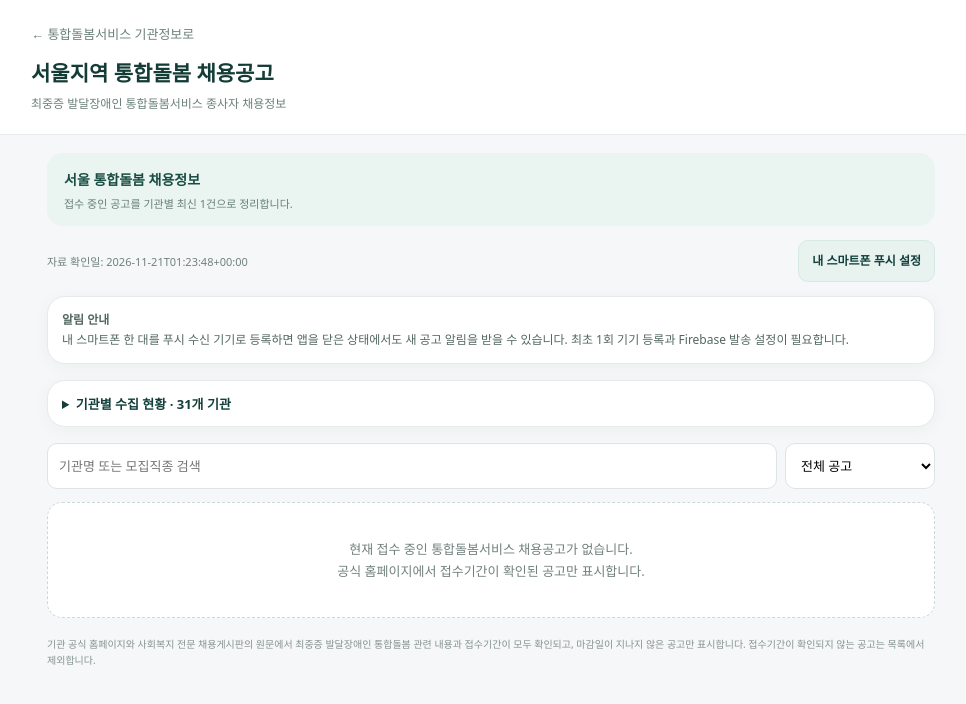
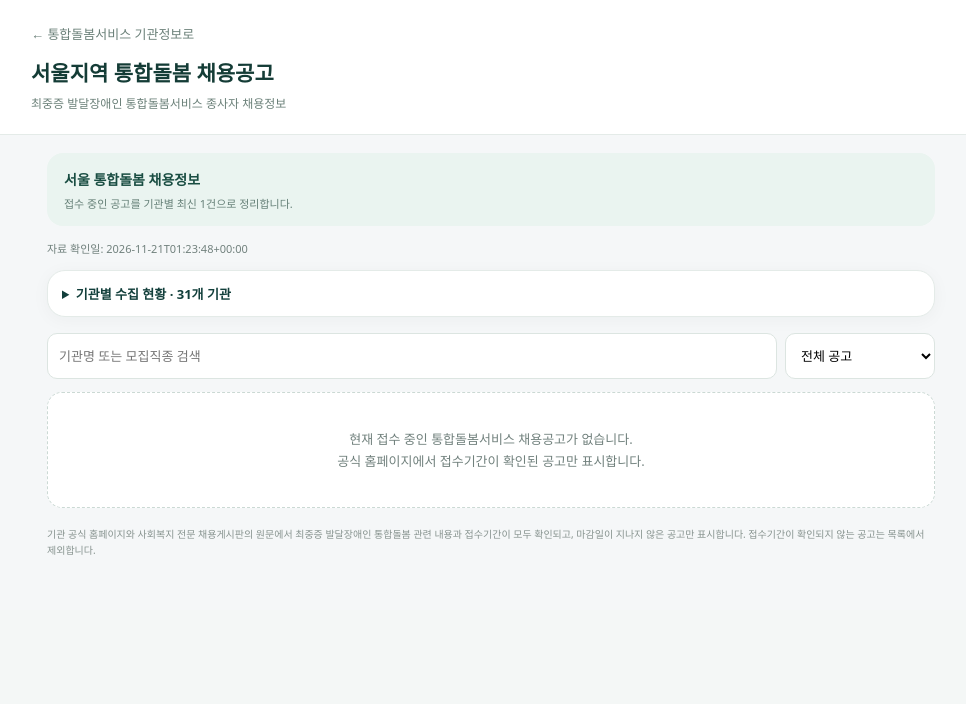
Before and after one commit to 79san2/integrated-care-seoul, a plain HTML site: page jobs.html in a window 1280 px wide. Shown: the whole page, without its empty margins (149-1115 px from the left). Drawn offline with Linux system fonts and the light colour scheme.

Commit message:
Hide one-time push setup control from recruitment screen; preserve background push

```diff
--- a/jobs.html
+++ b/jobs.html
@@ -19,8 +19,7 @@ body{background:#f5f7f8}button,a{-webkit-tap-highlight-color:transparent}button:
 <header class="hero"><div class="hero-inner"><a class="back" href="./">← 통합돌봄서비스 기관정보로</a><h1>서울지역 통합돌봄 채용공고</h1><p>최중증 발달장애인 통합돌봄서비스 종사자 채용정보</p></div></header>
 <main>
  <div class="job-summary"><strong>서울 통합돌봄 채용정보</strong><p>접수 중인 공고를 기관별 최신 1건으로 정리합니다.</p></div>
- <div class="toolbar"><span class="meta" id="checked">공고 자료 확인 중</span><div><a class="btn secondary" href="./push-setup.html" style="display:inline-block;text-decoration:none">내 스마트폰 푸시 설정</a></div></div>
- <div class="notice"><strong>알림 안내</strong><br>내 스마트폰 한 대를 푸시 수신 기기로 등록하면 앱을 닫은 상태에서도 새 공고 알림을 받을 수 있습니다. 최초 1회 기기 등록과 Firebase 발송 설정이 필요합니다.</div>
+ <div class="toolbar"><span class="meta" id="checked">공고 자료 확인 중</span><div></div></div>
  <div class="source-status"><details><summary id="sourceSummary">기관별 수집 현황 확인 중</summary><div class="source-status-body"><div class="status-counts" id="sourceCounts"></div><div class="status-list" id="sourceList"></div><div class="status-extra"><div class="status-extra-title">외부 채용정보 게시판</div><div class="status-list" id="externalSourceList"></div></div><p class="foot">‘조건에 맞는 공고 미검출’은 자동 수집에서 발견되지 않았다는 뜻이며, 실제 공고가 없음을 보장하지 않습니다. ‘미연결’은 아직 수집 대상에 연결되지 않은 기관입니다.</p></div></details></div>
  <div class="filters"><input id="q" placeholder="기관명 또는 모집직종 검색"><select id="status"><option value="all">전체 공고</option><option value="open">접수 중</option><option value="soon">마감 임박</option></select></div>
  <div class="list" id="list"><div class="empty">채용공고 자료를 불러오고 있습니다.</div></div>
```
